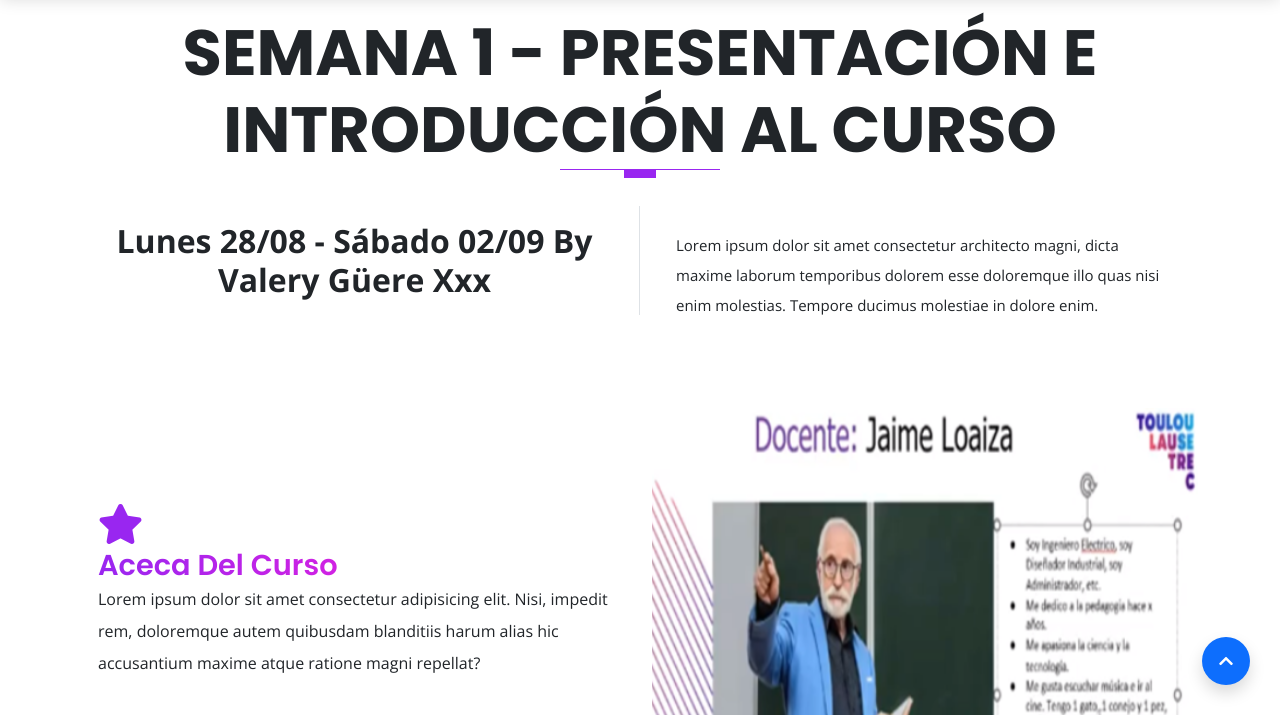
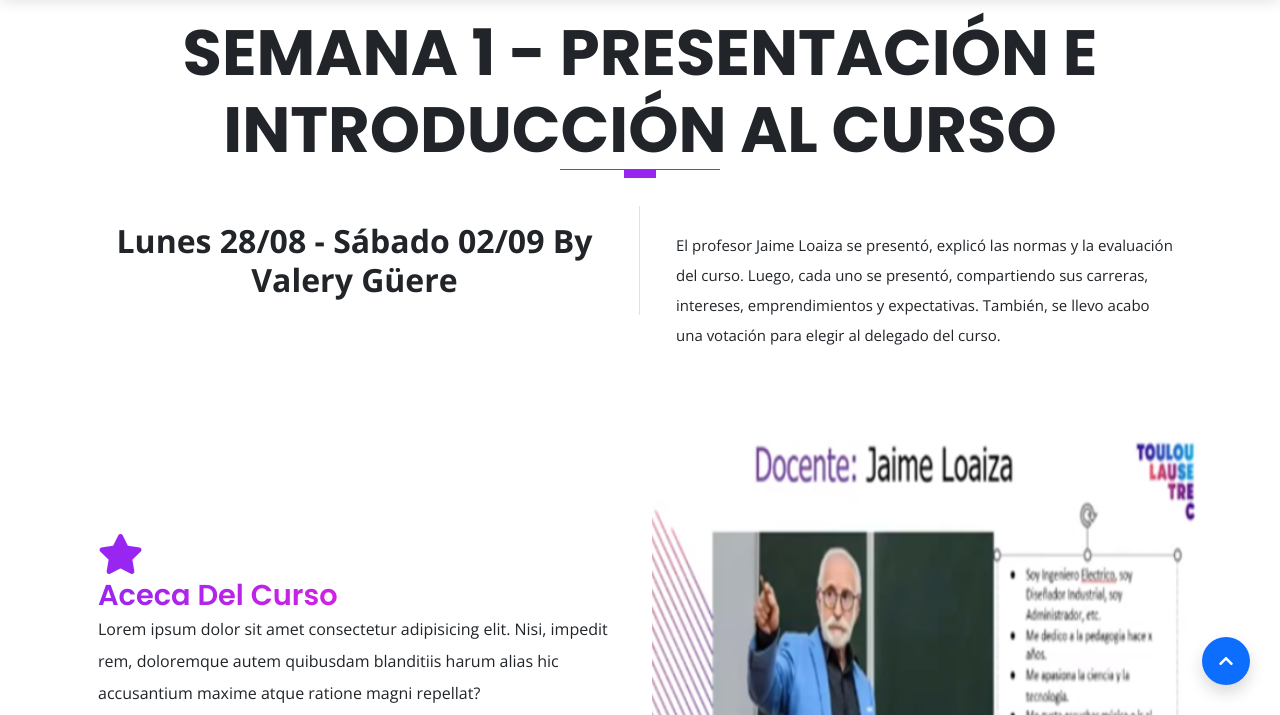
Before and after one commit to guerevalery/vagus-laboratorio-2, a website: page INDEX - CLASES 1.html in a window 1280 px wide. Shown: the part 85-800 px from the top of the page. Drawn offline with nearby package versions, Linux system fonts and the light colour scheme; files that its build step writes are made by us from their sources; files whose address does not match are found by name.

Commit message:
Update INDEX - CLASES 1.html

```diff
--- a/INDEX - CLASES 1.html
+++ b/INDEX - CLASES 1.html
@@ -60,16 +60,15 @@
         <div class="col-md-6 border-right">
           <div class="bg-white p-3">
             <h2 class="fw-bold text-capitalize text-center">
-              Lunes 28/08 - Sábado 02/09 by Valery Güere xxx
+              Lunes 28/08 - Sábado 02/09 by Valery Güere
             </h2>
           </div>
         </div>
         <div class="col-md-6">
           <div class="bg-white p-4 text-start">
             <p class="fw-light">
-              Lorem ipsum dolor sit amet consectetur architecto magni,
-              dicta maxime laborum temporibus dolorem esse doloremque illo quas nisi enim molestias.
-              Tempore ducimus molestiae in dolore enim.
+              El profesor Jaime Loaiza se presentó, explicó las normas y la evaluación del curso. Luego, cada uno se presentó, compartiendo sus carreras, intereses, emprendimientos y expectativas. También, se llevo acabo una votación para elegir al delegado del curso.
+
             </p>
           </div>
         </div>
```
